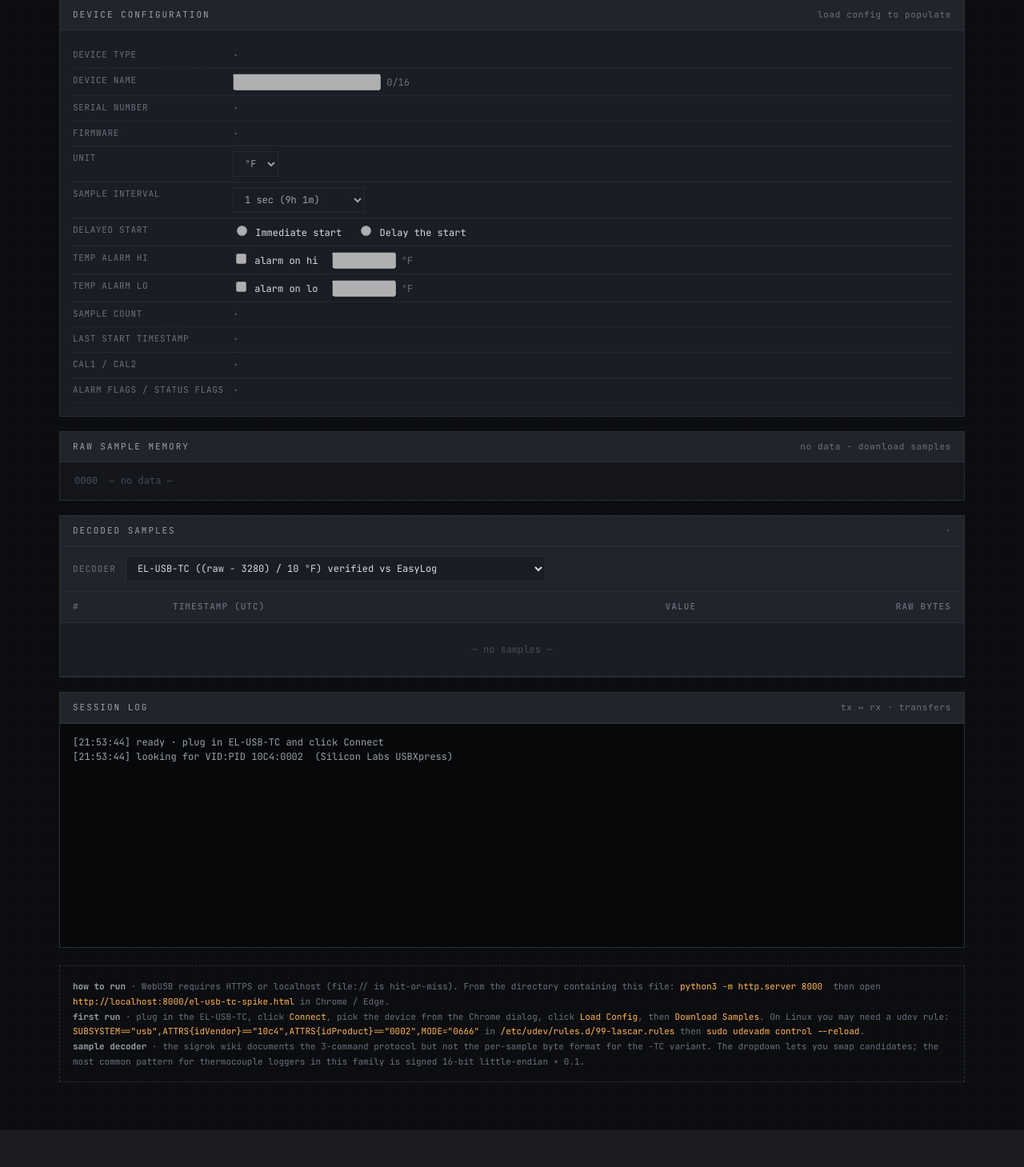
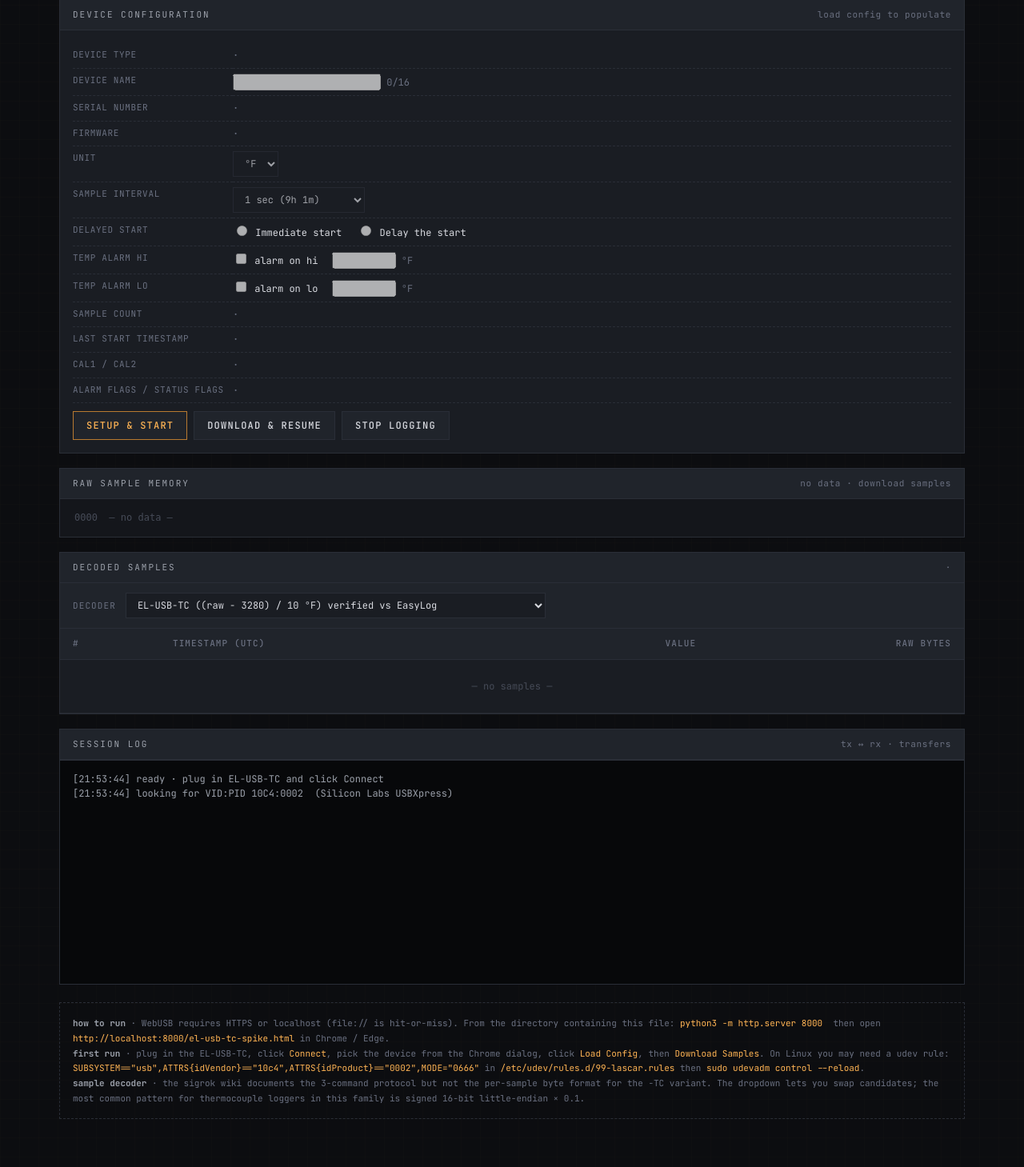
Before and after one commit to BrandonLewis/ganttwarrior-website, a Django app: template website/templates/pages/monitor.html in a window 1280 px wide. Shown: the part 546-2005 px from the top of the page at 80% size. Before the commit the page ends 1959 px from the top, so only its background shows below. Run offline with Django 5.2, Linux system fonts and the light colour scheme; the template is opened without the code that fills it, so the values that code supplies are empty.

Commit message:
fix(monitor): workflow buttons always available after Load Config
The buttons (Setup & Start, Download & Resume, Stop Logging) used to
live inside #edit-warning, which was hidden until a field was dirty.
That meant the only way to trigger a workflow was to first edit
something — even when the user just wanted to act on the device's
existing config.

Lift the buttons into a sibling #workflow-actions row that becomes
visible the moment populateEditForm runs. Discard moves with them but
stays hidden until there's actually something to discard. The warning
bar above keeps showing the diff text only when fields differ.

Also: when the user toggles Delayed for the first time in a session
with empty date/time inputs, pre-populate them with now+5min so the
form is in a valid, savable state immediately rather than producing
delayedStartSec=0 silently.

Co-Authored-By: Claude Opus 4.7 (1M context) <noreply@anthropic.com>

```diff
--- a/website/templates/pages/monitor.html
+++ b/website/templates/pages/monitor.html
@@ -429,15 +429,16 @@
         <div class="k">alarm flags / status flags</div><div class="v" id="ro-flags"><span class="dim">·</span></div>
       </div>
 
-      <div id="edit-warning" class="warning-bar" hidden style="margin-top:14px;padding:10px;background:#2a1a0a;border:1px solid #6a4a1a;border-radius:4px;color:#f0a050">
+      <div id="edit-warning" hidden style="margin-top:14px;padding:10px;background:#2a1a0a;border:1px solid #6a4a1a;border-radius:4px;color:#f0a050">
         ⚠ <strong><span id="edit-change-count">0 fields modified</span></strong> — writes to flash<br>
         <span id="edit-diff-text" style="font-size:11px;color:#caa080"></span>
-        <div style="margin-top:6px">
-          <button id="btn-setup-start">Setup &amp; Start</button>
-          <button id="btn-download-resume">Download &amp; Resume</button>
-          <button id="btn-stop-logging">Stop Logging</button>
-          <button id="btn-discard" class="ghost">Discard changes</button>
-        </div>
+      </div>
+
+      <div id="workflow-actions" hidden style="margin-top:10px;display:flex;gap:8px;flex-wrap:wrap">
+        <button id="btn-setup-start" class="primary">Setup &amp; Start</button>
+        <button id="btn-download-resume">Download &amp; Resume</button>
+        <button id="btn-stop-logging">Stop Logging</button>
+        <button id="btn-discard" class="ghost" hidden>Discard changes</button>
       </div>
     </div>
   </section>
@@ -894,6 +895,9 @@ function populateEditForm(configBlock) {
   for (const id of ['edit-delay-date', 'edit-delay-time', 'edit-delay-ampm']) {
     document.getElementById(id).disabled = isImmediate;
   }
+
+  // Workflow actions are always available once a config baseline exists.
+  document.getElementById('workflow-actions').hidden = false;
 }
 
 function getCurrentEditState() {
@@ -927,8 +931,11 @@ function getCurrentEditState() {
 }
 
 function updateWarningBar() {
+  const bar = document.getElementById('edit-warning');
+  const discard = document.getElementById('btn-discard');
   if (!baselineEditState) {
-    document.getElementById('edit-warning').hidden = true;
+    bar.hidden = true;
+    discard.hidden = true;
     document.getElementById('edit-delay-hint').textContent = '';
     return;
   }
@@ -937,9 +944,13 @@ function updateWarningBar() {
   // Always update the delayed-start hint, even when nothing is dirty.
   document.getElementById('edit-delay-hint').textContent =
     current.delayedStartSec > 0 ? relativeTimeLabel(current.delayedStartSec) : '';
-  const bar = document.getElementById('edit-warning');
-  if (diff.length === 0) { bar.hidden = true; return; }
+  if (diff.length === 0) {
+    bar.hidden = true;
+    discard.hidden = true;
+    return;
+  }
   bar.hidden = false;
+  discard.hidden = false;
   document.getElementById('edit-change-count').textContent =
     `${diff.length} field${diff.length === 1 ? '' : 's'} modified`;
   document.getElementById('edit-diff-text').textContent =
@@ -1329,6 +1340,25 @@ for (const r of document.querySelectorAll('input[name="edit-delay-mode"]')) {
     for (const id of ['edit-delay-date', 'edit-delay-time', 'edit-delay-ampm']) {
       document.getElementById(id).disabled = !delayed;
     }
+    // First time switching to Delayed in this session: pre-populate the
+    // date/time inputs with "now + 5 min" so the form is in a valid,
+    // savable state immediately.
+    if (delayed) {
+      const dateEl = document.getElementById('edit-delay-date');
+      const timeEl = document.getElementById('edit-delay-time');
+      const ampmEl = document.getElementById('edit-delay-ampm');
+      if (!dateEl.value || !timeEl.value) {
+        const t = new Date(Date.now() + 5 * 60 * 1000);
+        const yyyy = t.getFullYear();
+        const mm = String(t.getMonth() + 1).padStart(2, '0');
+        const dd = String(t.getDate()).padStart(2, '0');
+        const h24 = t.getHours();
+        const h12 = h24 % 12 === 0 ? 12 : h24 % 12;
+        dateEl.value = `${yyyy}-${mm}-${dd}`;
+        timeEl.value = `${String(h12).padStart(2,'0')}:${String(t.getMinutes()).padStart(2,'0')}:${String(t.getSeconds()).padStart(2,'0')}`;
+        ampmEl.value = h24 >= 12 ? 'PM' : 'AM';
+      }
+    }
     updateWarningBar();
   });
 }
```
